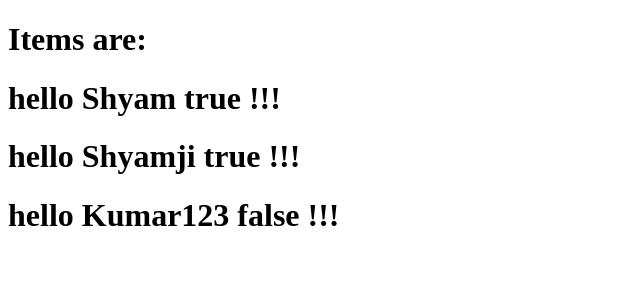
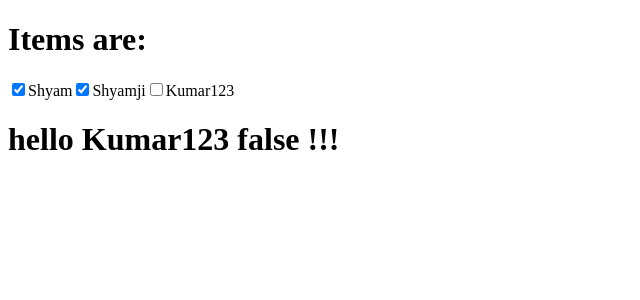
Before and after one commit to shyamkumaryadav/hoop, a React (Create React App) app: page / in a window 1280 px wide. Shown: the top 300 px of the page, without its empty margins (0-640 px from the left). Built offline with nearby package versions, Linux system fonts and the light colour scheme.

Commit message:
this.props.isdone = this.props.isdone;

```diff
--- a/src/components/Item.js
+++ b/src/components/Item.js
@@ -3,13 +3,17 @@ import React, { Component, Fragment } from 'react';
 export default class Item extends Component {
 
     change = (e) => {
-        console.log("Click: " + this.props.name + " item id:", e.target.text);
+        e.target.hidden = !e.target.hidden;
+        console.log("Click: " + this.props.name + " item id:", e.target);
     }
-
+    showH = (e) => {
+        var h1 = document.querySelector("#" + this.props.name);
+        h1.hidden = !h1.hidden
+    }
     render() {
         return (
             <Fragment>
-                <h1 onClick={this.change}>{"hello " + this.props.name + " " + this.props.isdone + " !!!"}</h1>
+                <input onChange={this.showH} type="checkbox" defaultChecked={this.props.isdone} />{this.props.name}<h1 id={this.props.name} hidden={this.props.isdone}>{"hello " + this.props.name + " " + this.props.isdone + " !!!"}</h1>
             </Fragment>
         )
     }
```
Also changed, not shown: src/components/Items.js (+1 -9 lines).
